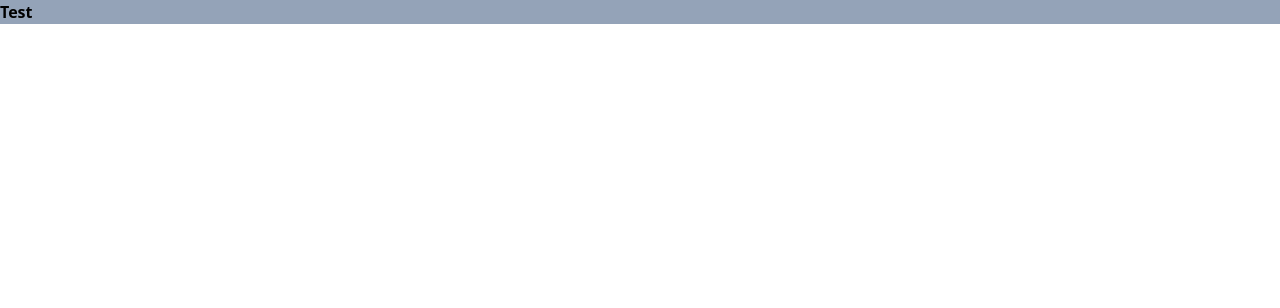
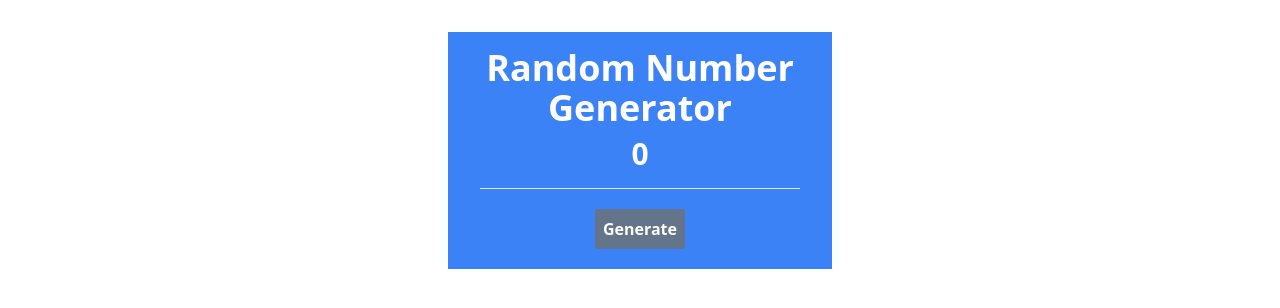
Before and after one commit to evandbeck/100-Days-of-JavaScript, a website: page Day-2-Random-Number-Generator/index.html in a window 1280 px wide. Drawn offline with Linux system fonts and the light colour scheme.

Commit message:
add markup

```diff
--- a/Day-2-Random-Number-Generator/index.html
+++ b/Day-2-Random-Number-Generator/index.html
@@ -8,8 +8,15 @@
     <link rel="stylesheet" href="../src/styles.css">
 </head>
 <body>
-    <div class="bg-slate-400">
-        <h1 class="font-semibold">Test</h1>
+    <div class="flex justify-center">
+        <div class="bg-blue-500 p-4 mt-8 max-w-sm">
+            <h1 class="text-4xl text-white font-bold text-center">Random Number Generator</h1>
+            <p class="text-3xl text-white font-semibold text-center m-2">0</p>
+            <hr class="m-4">
+            <div class="flex justify-center">
+                <button class="bg-slate-500 p-2 m-1 text-white font-semibold rounded-sm min-w-[80px] cursor-pointer">Generate</button>
+            </div>
+        </div>
     </div>
     <script src="script.js"></script>
 </body>
```
